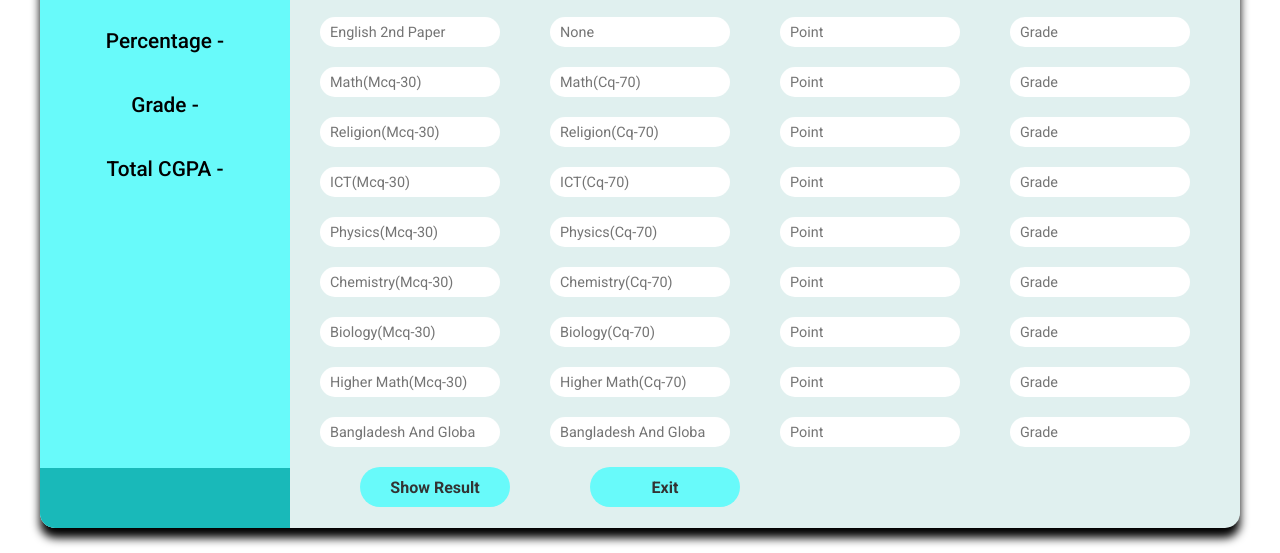
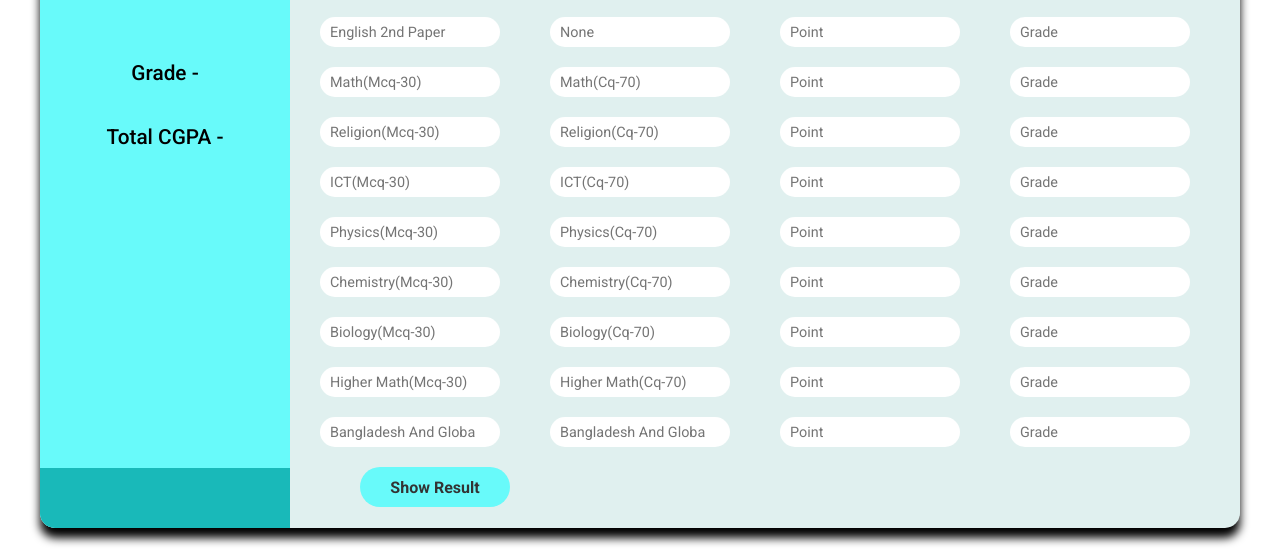
Before and after one commit to Nazrul55/marksheet, a plain HTML site: page index.html in a window 1280 px wide. Shown: the part 247-800 px from the top of the page. Drawn offline with Linux system fonts and the light colour scheme; files whose address does not match are found by name; a web font is replaced by a local one.

Commit message:
some modify

```diff
--- a/index.html
+++ b/index.html
@@ -13,7 +13,6 @@
         <div class="left-box">
             <h2>result</h2>
             <div class="p-g-t">
-                <h3>Percentage - <span class="Percentage"></span></h3>
                 <h3>grade - <span class="grade"></span></h3>
                 <h3>total CGPA - <span class="total"></span></h3>
             </div>
@@ -83,7 +82,6 @@
 
                 </div>
                 <button type="button" onclick="show_result()">Show result</button>
-                <button type="button">Exit</button>
             </div>
         </div>
         <div class="result">
```
Also changed, not shown: style.css (+0 -14 lines).
